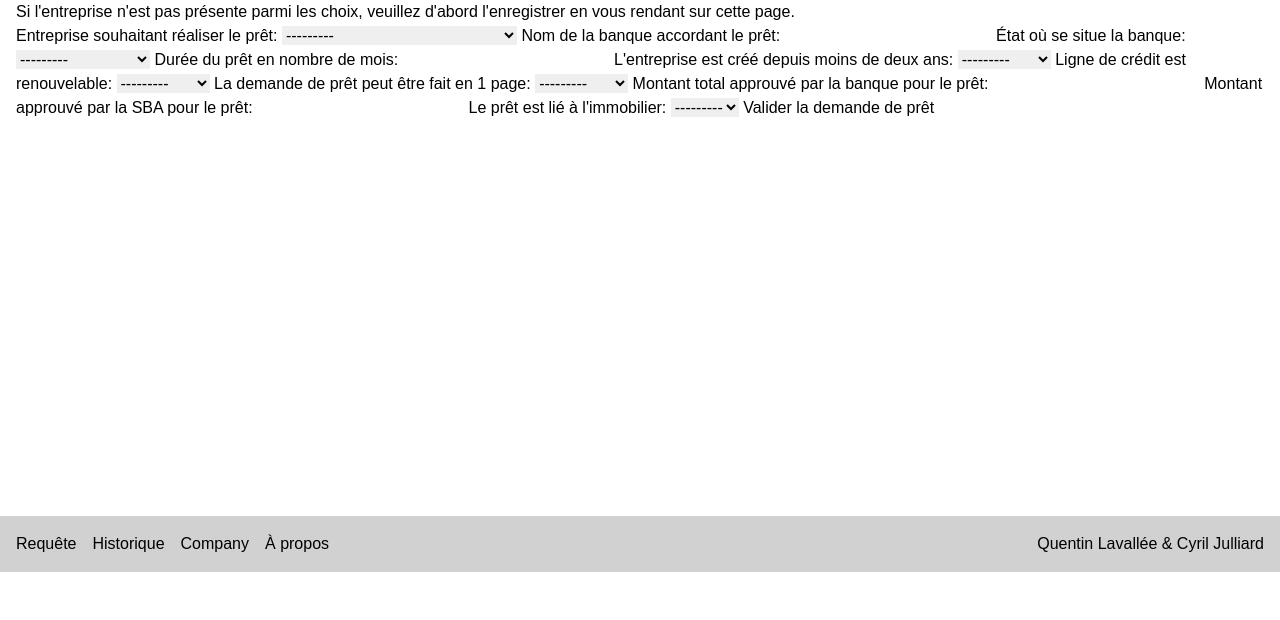
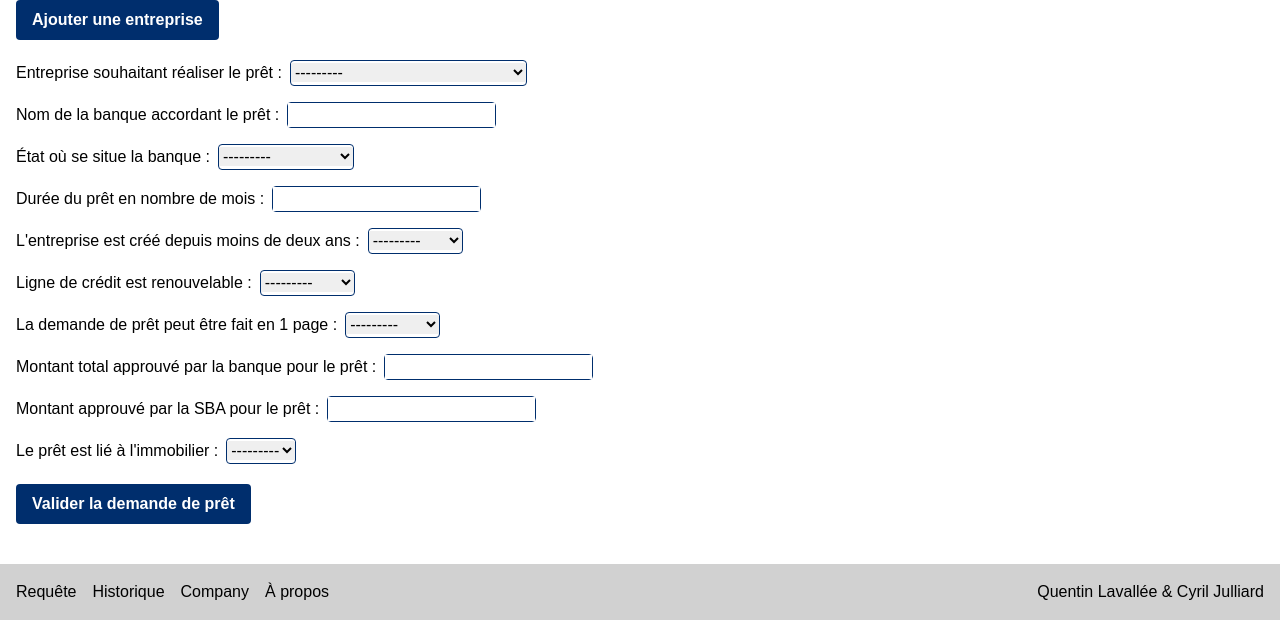
Before and after one commit to cjulliar/loan_project, a Django app: page /loan_request/ in a window 1280 px wide. Shown: the part 228-848 px from the top of the page. Before the commit the page ends 800 px from the top, so only its background shows below. Run offline with Django 4.2, Linux system fonts and the light colour scheme; a user stored in the database is signed in; tables that the repository leaves empty hold one stand-in row (values such as "Sample post"); style sheets or scripts are compiled from the project's sources.

Commit message:
modif frontend loan_request et footer

```diff
--- a/app/main/templates/main/loan_request_page.html
+++ b/app/main/templates/main/loan_request_page.html
@@ -7,29 +7,42 @@
 
 {% if form %}
     <div>
-        <a href="{% url "main:create_company" %}">Si l'entreprise n'est pas présente parmi les choix, veuillez d'abord l'enregistrer en vous rendant sur cette page.</a>
+        <a href="{% url "main:create_company" %}">
+            <button class="button_form" >Ajouter une entreprise</button>
+        </a>
         <form method="post" action="{% url "main:loan_request" %}">
             {% csrf_token %}
-            {{ form }}
-            <button type="submit">Valider la demande de prêt</button>
+            <ul class="space-y-4 mb-5 mt-5 ">
+                <li class="list_form"><div>{{ form.company.label }} : </div> <div class="formulaire_input">{{ form.company }}</div></li>
+                <li class="list_form"><div>{{ form.bank.label }} : </div> <div class="formulaire_input">{{ form.bank }}</div></li>
+                <li class="list_form"><div>{{ form.bank_state.label }} : </div> <div class="formulaire_input">{{ form.bank_state }}</div></li>
+                <li class="list_form"><div>{{ form.term.label }} : </div> <div class="formulaire_input">{{ form.term }}</div></li>
+                <li class="list_form"><div>{{ form.new_exist.label }} : </div> <div class="formulaire_input">{{ form.new_exist }}</div></li>
+                <li class="list_form"><div>{{ form.rev_line_cr.label }} : </div> <div class="formulaire_input">{{ form.rev_line_cr }}</div></li>
+                <li class="list_form"><div>{{ form.low_doc.label }} : </div> <div class="formulaire_input">{{ form.low_doc }}</div></li>
+                <li class="list_form"><div>{{ form.gr_appv.label }} : </div> <div class="formulaire_input">{{ form.gr_appv }}</div></li>
+                <li class="list_form"><div>{{ form.sba_appv.label }} : </div> <div class="formulaire_input">{{ form.sba_appv }}</div></li>
+                <li class="list_form"><div>{{ form.real_estate.label }} : </div> <div class="formulaire_input">{{ form.real_estate }}</div></li>
+
+            </ul>
+            <button class="button_form" type="submit">Valider la demande de prêt</button>
         </form>
     </div>
 {% endif %}
 
 {% if application %}
-    <div>
-        <p>Entreprise : {{ application.company }}</p>
-        <p>Banque accordant le prêt : {{ application.bank }}</p>
-        <p>Montant du prêt accordé par la banque : {{ application.gr_appv }}$</p>
-        <p>Montant du prêt garanti par la SBA : {{ application.sba_appv }}$</p>
-        <p>Durée du prêt : {{ application.term }} mois</p>
-        <p>Prédiction sur la capacité de l'entreprise à rembourser le prêt :</p>
+    <ul class="space-y-4">
+        <li class="list_form">Entreprise : {{ application.company }}</li>
+        <li class="list_form">Banque accordant le prêt : {{ application.bank }}</li>
+        <li class="list_form">Montant du prêt accordé par la banque : {{ application.gr_appv }}$</li>
+        <li class="list_form">Montant du prêt garanti par la SBA : {{ application.sba_appv }}$</li>
+        <li class="list_form">Durée du prêt : {{ application.term }} mois</li>
         {% if application.status == 0 %}
-            <p>Le modèle prédit que l'entreprise ne serait pas en mesure de rembourser le prêt.</p>
+            <li class="list_form text-red-600">Le modèle prédit que l'entreprise ne serait pas en mesure de rembourser le prêt.</li>
         {% elif application.status == 1 %}
-            <p>Le modèle prédit que l'entreprise serait en mesure de rembourser le prêt.</p>
+            <li class="list_form text-green-600">Le modèle prédit que l'entreprise serait en mesure de rembourser le prêt.</li>
         {% endif %}
-    </div>
+    </ul>
 {% endif %}
 
 {% endblock content %}
--- a/app/static/css/input.css
+++ b/app/static/css/input.css
@@ -13,3 +13,15 @@
 .link_footer{
     @apply hover:text-blue-600 hover:underline
 }
+
+.formulaire_input{
+    @apply ml-2 border border-blue-600 rounded
+}
+
+.button_form{
+    @apply bg-blue-600 hover:bg-blue-700 text-white font-bold py-2 px-4 rounded
+}
+
+.list_form{
+    @apply flex items-center
+}
--- a/app/templates/includes/footer.html
+++ b/app/templates/includes/footer.html
@@ -9,7 +9,7 @@
 <div class="flex-shrink-0">
 
 
-    <footer class="bg-gray-200 p-4">
+    <footer class="bg-gray-200 p-4 mt-10">
 
         <nav class="flex justify-between items-center">
             <div class="flex space-x-4">
```
